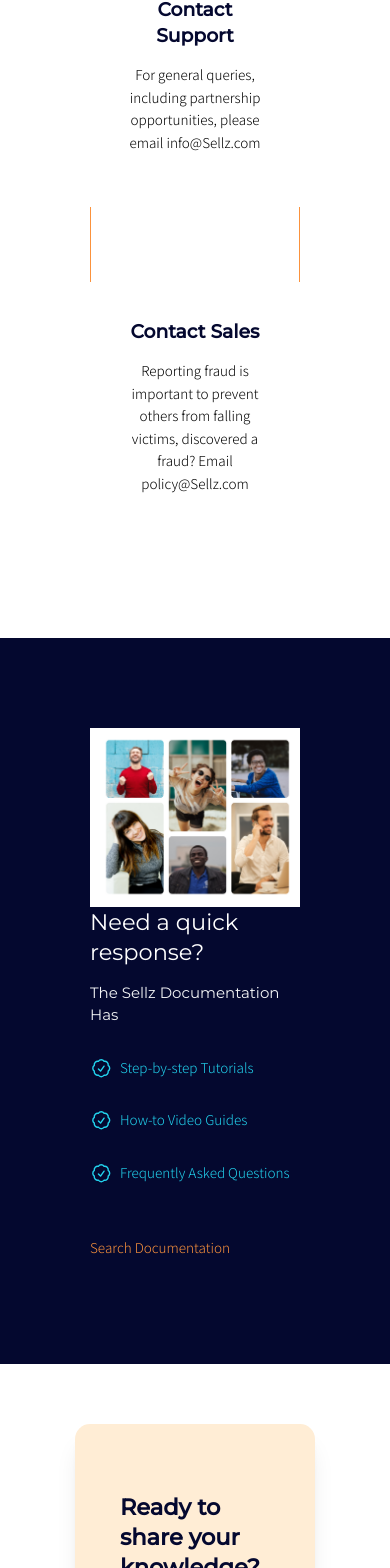
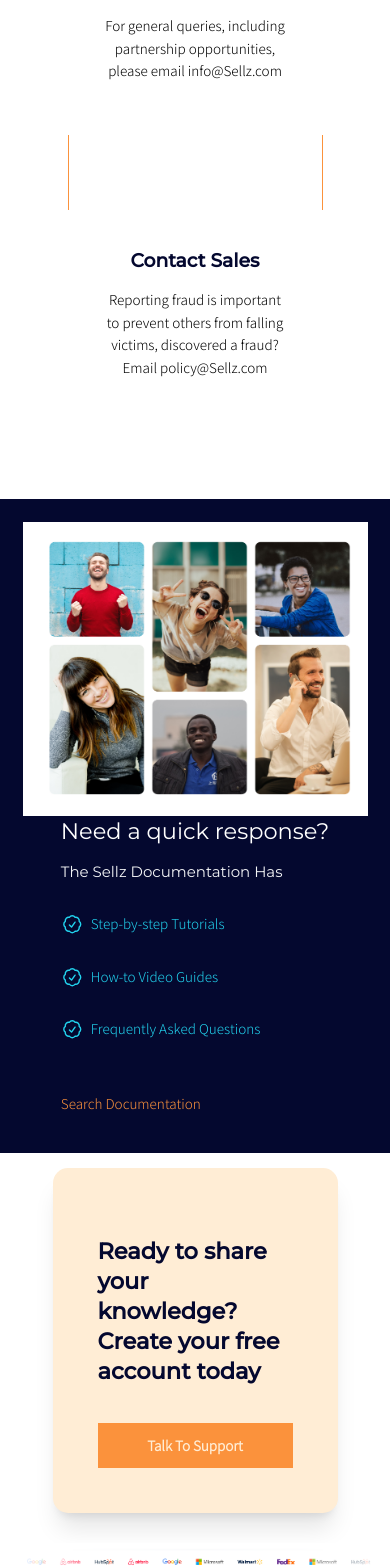
Before and after one commit to westcode6/sellz-landing-page, a SvelteKit app: page /contact in a window 390 px wide. Shown: the part 1429-2997 px from the top of the page. Built offline with nearby package versions, Linux system fonts and the light colour scheme.

Commit message:
new look

```diff
--- a/src/components/Hero.svelte
+++ b/src/components/Hero.svelte
@@ -48,7 +48,7 @@
 </main>
 
 
-<section class="w-full bg-[#04082f] bg-opacity-90 p-12">
+<section class="w-full bg-[#04082f] bg-opacity-90 p-6 md:p-12">
 
 
 <div class="w-full  max-w-7xl mx-auto">
@@ -62,7 +62,7 @@
                 cursor-pointer bg-yellow-500 hover:bg-yellow-500 rounded text-lg text-center w-72">Get Started for Free</div>
           </div>
        </div>
-       <div  class="w-full md:w-1/2 mx-auto flex items-center justify-center lg:justify-end">
+       <div  class="w-full hidden  md:w-1/2 mx-auto md:flex items-center justify-center lg:justify-end">
           <div class="">
              <div class="w-full shadow-2xl max-w-lg mx-auto z-10 rounded-full bg-[#04082f] bg-opacity-65 p-4 mt-6 md:mt-0 mr-4 lg:ml-4">
                 <img alt="card img" class="object-cover object-center  " src={heroBanner}>
--- a/src/routes/contact/+page.svelte
+++ b/src/routes/contact/+page.svelte
@@ -54,7 +54,7 @@
 </section>
 
 <!-- General Communication  -->
-<section class="p-12">
+<section class="p-6 md:p-12">
 
 <div
 class="p-12 w-full max-w-7xl mx-auto flex flex-col sm:flex-row items-center justify-between"
@@ -81,8 +81,8 @@ class="p-12 w-full max-w-7xl mx-auto flex flex-col sm:flex-row items-center just
 
 
 <!-- Need a quick response -->
-<section class="p-12 bg-[#04082f]">
-    <div class="p-12 w-full max-w-7xl mx-auto flex flex-col sm:flex-row  justify-between items-center ">
+<section class="p-6 md:p-12 bg-[#04082f]">
+    <div class="w-full max-w-7xl mx-auto flex flex-col sm:flex-row  justify-between items-center ">
         <div class="w-full max-w-lg">
                 <img src={smiles} class="w-full object-center object-cover" alt="smiles">
         </div>
@@ -125,7 +125,7 @@ class="p-12 w-full max-w-7xl mx-auto flex flex-col sm:flex-row items-center just
 
 <!-- Ready to Share your knowledge -->
 
-<section class="p-12">
+<section class="px-6 md:p-12">
     <Share />
 </section>
 
```
